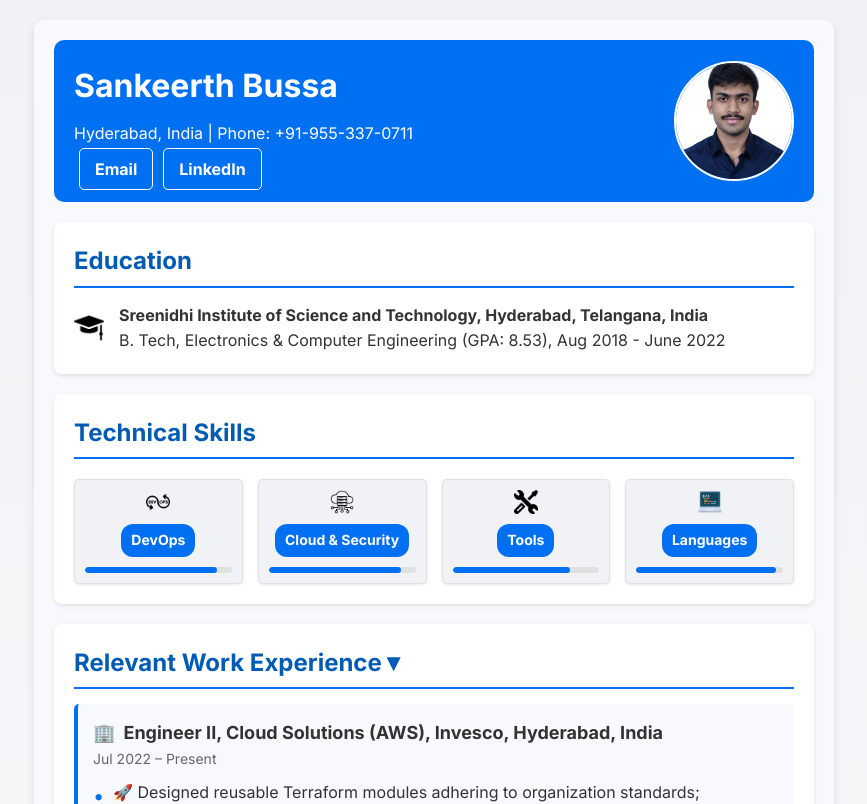
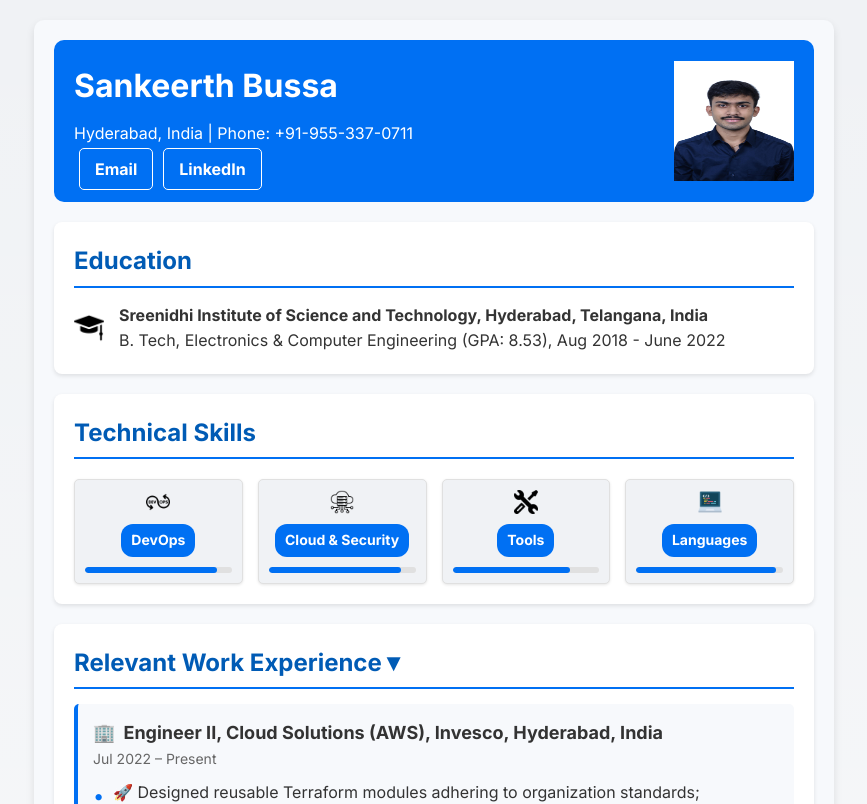
Before and after one commit to sankeerth-bussa/resume, a Next.js app: page / in a window 1280 px wide. Shown: the top 804 px of the page, without its empty margins (206-1073 px from the left). Built offline with nearby package versions, Linux system fonts and the light colour scheme.

Commit message:
Refactor Next.js build configuration for GitHub Actions workflow

```diff
--- a/app/page.js
+++ b/app/page.js
@@ -1,4 +1,6 @@
 // app/page.js
+
+import Image from "next/image";
 
 export const metadata = {
   title: "Sankeerth's Resume",
@@ -36,10 +38,15 @@ export default function Home() {
             </div>
           </div>
           {/* Profile Photo */}
-          <img
-            src="/profile.jpeg" // Ensure this path matches your file name and location in the public folder
+
+          <Image
+            src={`${
+              process.env.NODE_ENV === "production" ? "/resume" : ""
+            }/profile.jpeg`}
             alt="Profile Photo of Sankeerth Bussa"
-            className="profile-photo"
+            width={120}
+            height={120}
+            unoptimized
           />
         </section>
 
@@ -73,10 +80,8 @@ export default function Home() {
         {/* Academic Projects and International Publications Section */}
         <AcademicProjects />
 
-
         {/* Certifications Section */}
         <Certifications />
-
       </main>
     </div>
   );
```
